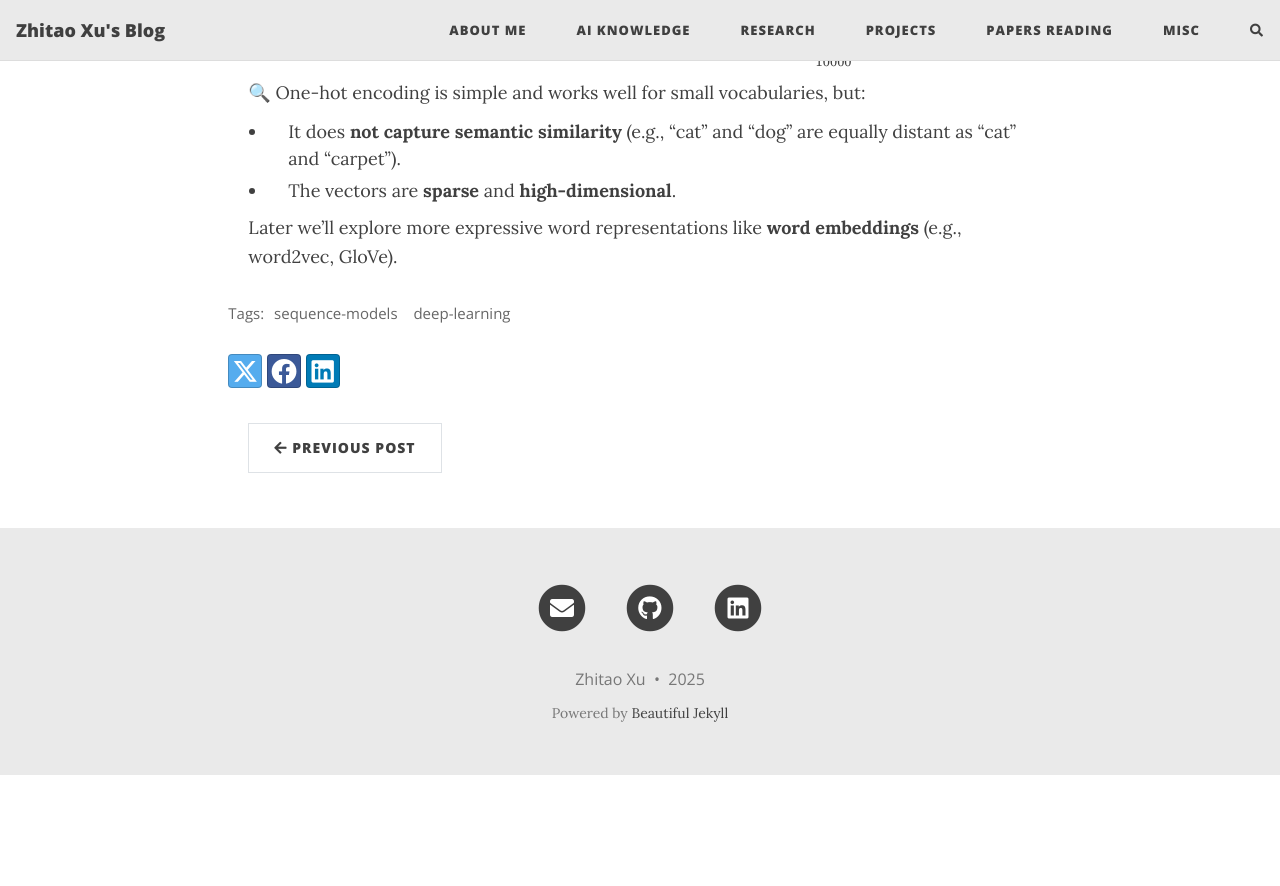
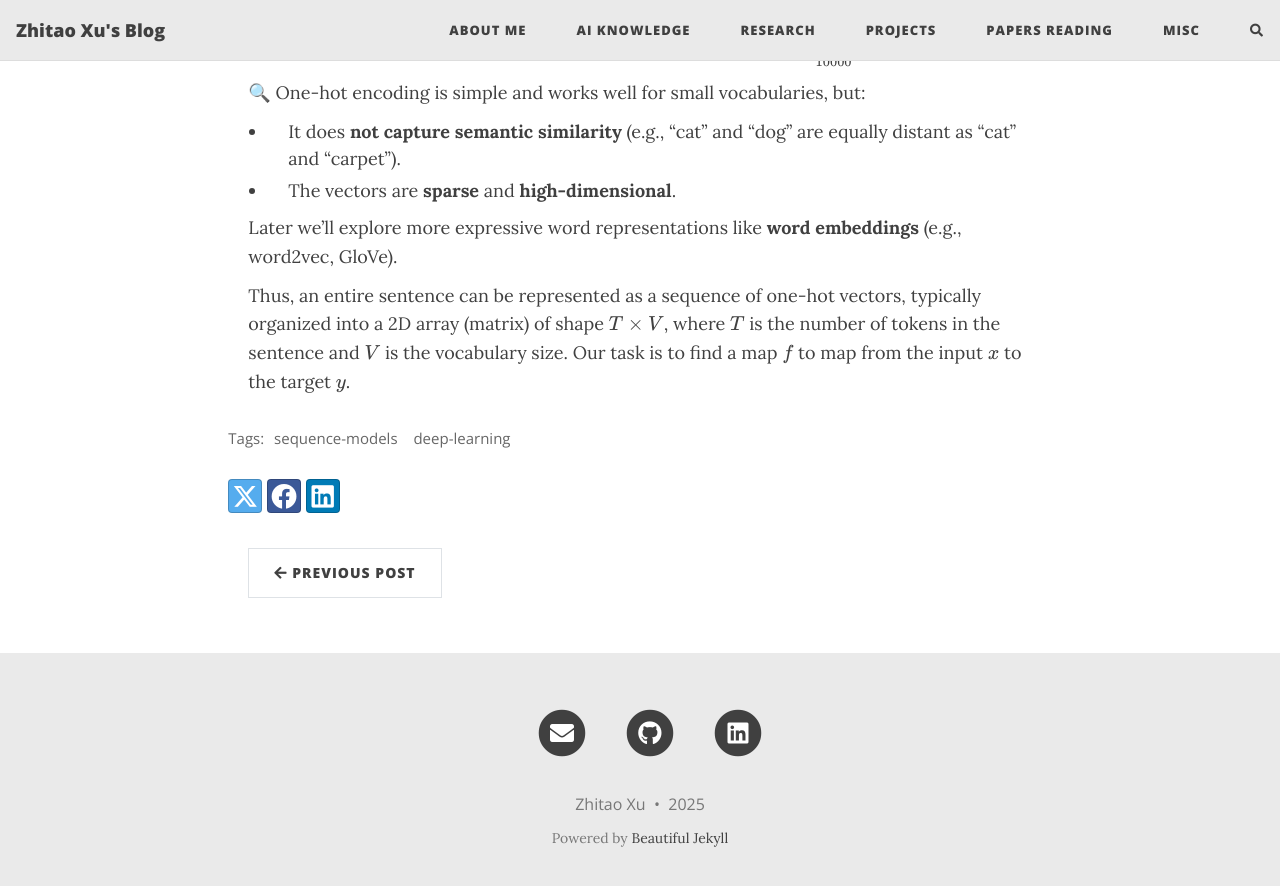
Before and after one commit to HerrXu01/herrxu01.github.io, a Jekyll site: the page built from ai-knowledge/sequence-models/_posts/2025-04-14-Seq01-RNN-Model.md, in a window 1280 px wide and 900 px high, scrolled down 3264 px. Shown: the top 886 px of the window. Built offline with Jekyll 4.4.1, drawn with Linux system fonts in a browser that asks for light colours; formulas are drawn with MathJax 3; comment, search, counter and statistics services are not loaded; before the commit the page ends 4039 px from its top, so only the background shows below that; some of the changed lines change nothing that is shown.

Commit message:
add content to rnn notes

```diff
--- a/ai-knowledge/sequence-models/_posts/2025-04-14-Seq01-RNN-Model.md
+++ b/ai-knowledge/sequence-models/_posts/2025-04-14-Seq01-RNN-Model.md
@@ -78,7 +78,7 @@ To process natural language with sequence models, we first need to convert words
     | Index  | Word        |
     |--------|-------------|
     | 1      | a           |
-    | 2      | about       |
+    | 2      | aaron       |
     | ...    | ...         |
     | 367    | at          |
     | ...    | ...         |
@@ -119,3 +119,5 @@ To process natural language with sequence models, we first need to convert words
       - The vectors are **sparse** and **high-dimensional**.
 
     Later we'll explore more expressive word representations like **word embeddings** (e.g., word2vec, GloVe).
+
+    Thus, an entire sentence can be represented as a sequence of one-hot vectors, typically organized into a 2D array (matrix) of shape \\( T \times V \\), where \\( T \\) is the number of tokens in the sentence and \\( V \\) is the vocabulary size. Our task is to find a map \\(f\\) to map from the input \\(x\\) to the target \\(y\\).
```
